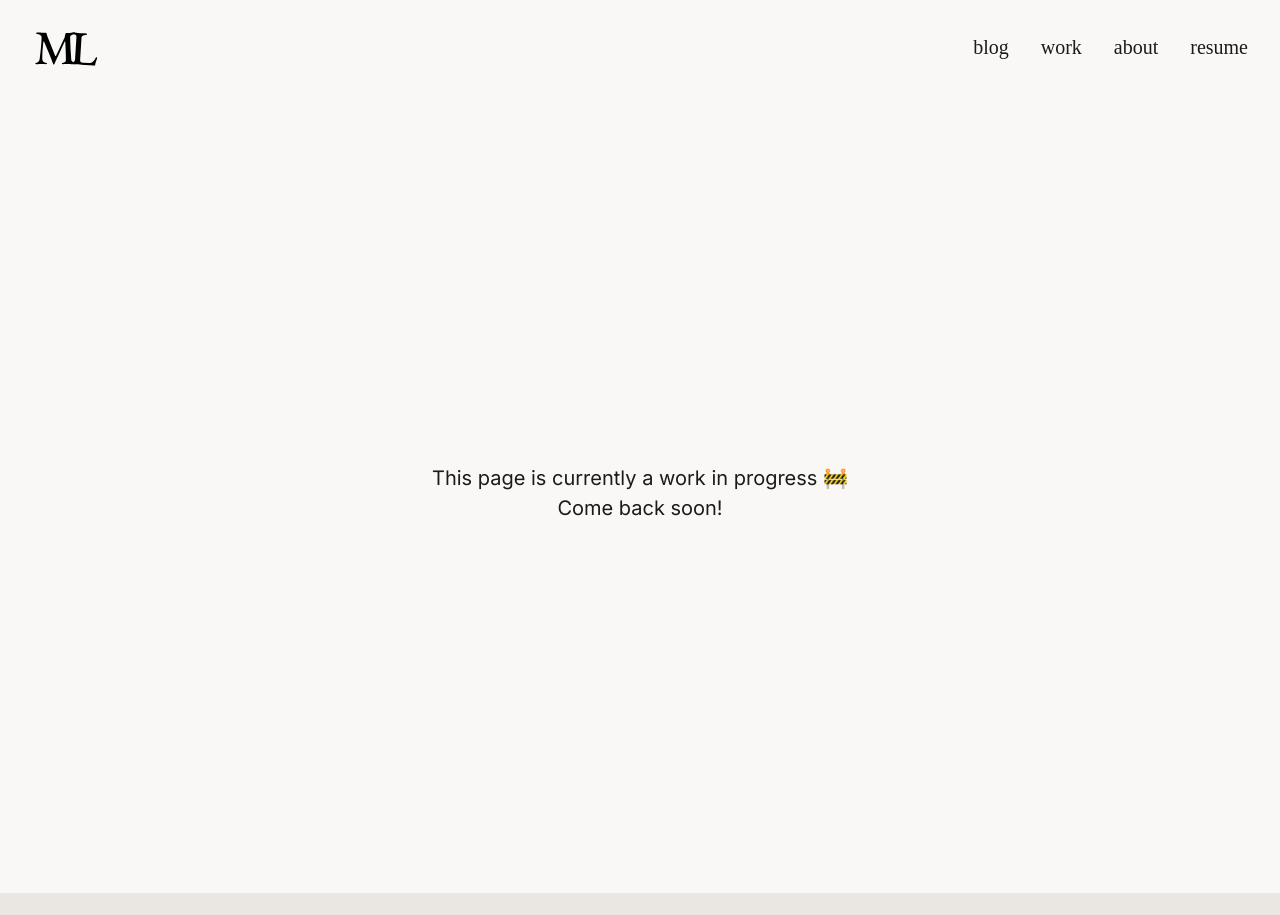
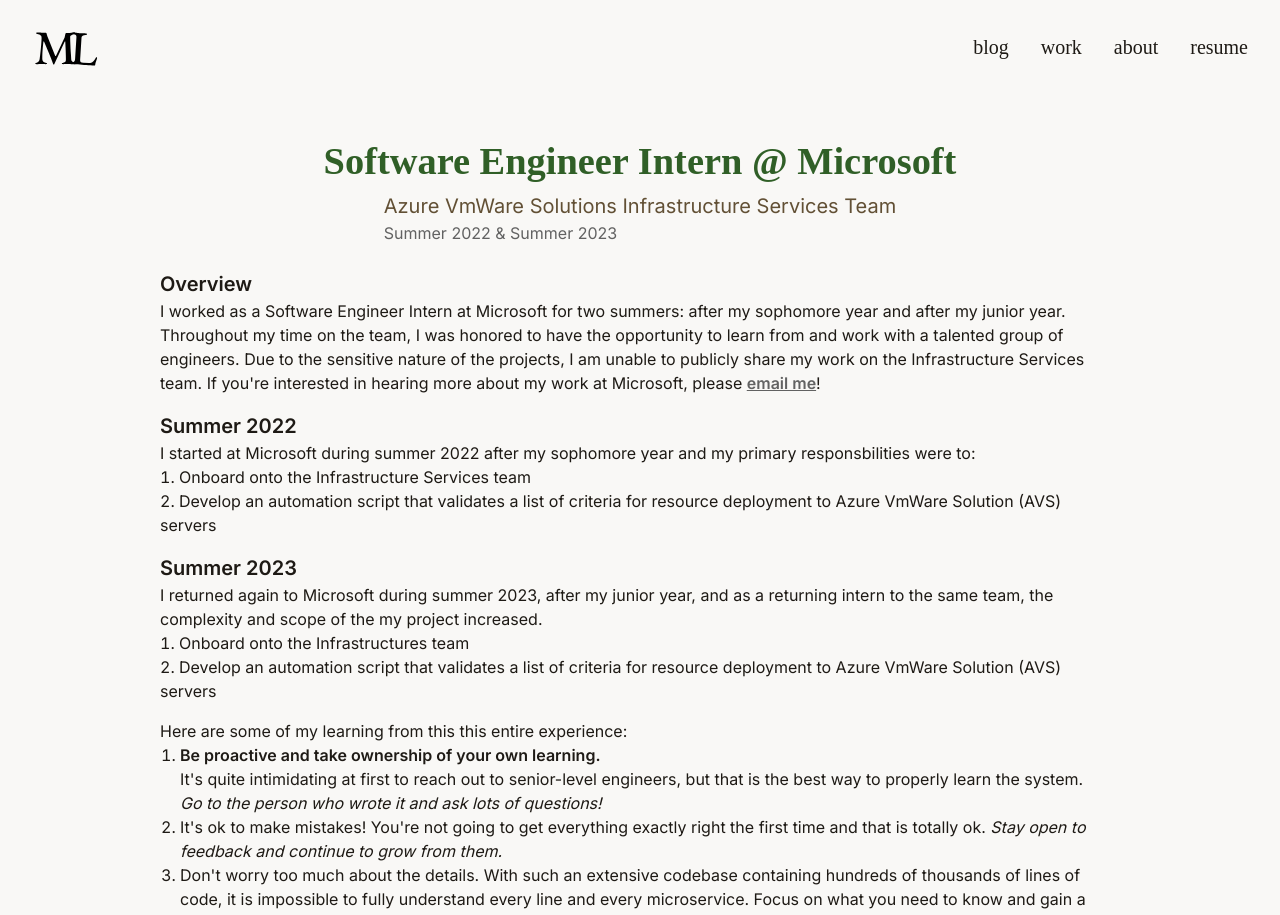
Before and after one commit to michelleli01/portfolio-v2, a SvelteKit app: page /work/microsoft in a window 1280 px wide. Shown: the top 915 px of the page. Built offline with nearby package versions, Linux system fonts and the light colour scheme.

Commit message:
started writing content

```diff
--- a/src/routes/about/+page.svelte
+++ b/src/routes/about/+page.svelte
@@ -59,12 +59,12 @@
 					<a href="https://portal.azure.com/#home" class="text-gray-2 font-semibold underline"
 						>Microsoft</a
 					>
-					on the Azure Infrastructure Services team for two summers and worked at
+					on the Azure Infrastructure Services team for two summers and worked at a startup,
 					<a
 						href="https://www.aeyesafe.com/"
 						target="_blank"
 						class="text-gray-2 font-semibold underline">Aeyesafe</a
-					> as a backend engineer for a summer.
+					>, as a backend engineer for one summer.
 				</p>
 				<br />
 			</div>
--- /dev/null
+++ b/src/routes/work/microsoft/+page.svelte
@@ -0,0 +1,99 @@
+<script>
+</script>
+
+<svelte:head>
+	<title>microsoft | michelle li</title>
+</svelte:head>
+
+<section class="py-10 divide-y-4 divide-secondary divide-opacity-60">
+	<div class="flex flex-col md:flex-row justify-between items-center gap-12 pb-8 md:pb-20">
+		<div>
+			<div class="flex flex-col justify-center items-center">
+				<h1 class="font-serif text-primary font-semibold text-heading-1">
+					Software Engineer Intern @ Microsoft
+				</h1>
+				<div>
+					<h3 class="font-sans text-accent font-medium text-heading-3">
+						Azure VmWare Solutions Infrastructure Services Team
+					</h3>
+					<p class="font-sans text-gray-2 font-medium text-body">Summer 2022 & Summer 2023</p>
+				</div>
+			</div>
+
+			<div class="font-sans text-general text-body pt-6 flex flex-col gap-4">
+				<div>
+					<b class="font-semibold text-heading-3">Overview</b>
+					<p>
+						I worked as a Software Engineer Intern at Microsoft for two summers: after my sophomore
+						year and after my junior year. Throughout my time on the team, I was honored to have the
+						opportunity to learn from and work with a talented group of engineers. Due to the
+						sensitive nature of the projects, I am unable to publicly share my work on the
+						Infrastructure Services team. If you're interested in hearing more about my work at
+						Microsoft, please <a
+							href="mailto:myl39@cornell.edu"
+							class="text-gray-2 font-bold underline">email me</a
+						>!
+					</p>
+				</div>
+				<div class="flex flex-col gap-4">
+					<div>
+						<h3 class="font-semibold text-heading-3">Summer 2022</h3>
+						I started at Microsoft during summer 2022 after my sophomore year and my primary responsbilities
+						were to:
+						<ul class="list-decimal list-inside">
+							<li>Onboard onto the Infrastructure Services team</li>
+							<li>
+								Develop an automation script that validates a list of criteria for resource
+								deployment to Azure VmWare Solution (AVS) servers
+							</li>
+						</ul>
+					</div>
+
+					<div class="flex flex-col gap-4">
+						<div>
+							<h3 class="font-semibold text-heading-3">Summer 2023</h3>
+							I returned again to Microsoft during summer 2023, after my junior year, and as a returning
+							intern to the same team, the complexity and scope of the my project increased.
+							<ul class="list-decimal list-inside">
+								<li>Onboard onto the Infrastructures team</li>
+								<li>
+									Develop an automation script that validates a list of criteria for resource
+									deployment to Azure VmWare Solution (AVS) servers
+								</li>
+							</ul>
+						</div>
+
+						<div class="flex flex-col gap-2">
+							<div>
+								Here are some of my learning from this this entire experience:
+								<ul class="list-decimal list-outside pl-5">
+									<li>
+										<p class="font-semibold">
+											Be proactive and take ownership of your own learning.
+										</p>
+										It's quite intimidating at first to reach out to senior-level engineers, but that
+										is the best way to properly learn the system.<br /><i
+											>Go to the person who wrote it and ask lots of questions!</i
+										>
+									</li>
+									<li>
+										It's ok to make mistakes! You're not going to get everything exactly right the
+										first time and that is totally ok. <i
+											>Stay open to feedback and continue to grow from them.</i
+										>
+									</li>
+									<li>
+										Don't worry too much about the details. With such an extensive codebase
+										containing hundreds of thousands of lines of code, it is impossible to fully
+										understand every line and every microservice. Focus on what you need to know and
+										gain a high level understanding. Everything else will come to you as you work.
+									</li>
+								</ul>
+							</div>
+						</div>
+					</div>
+				</div>
+			</div>
+		</div>
+	</div>
+</section>
```
